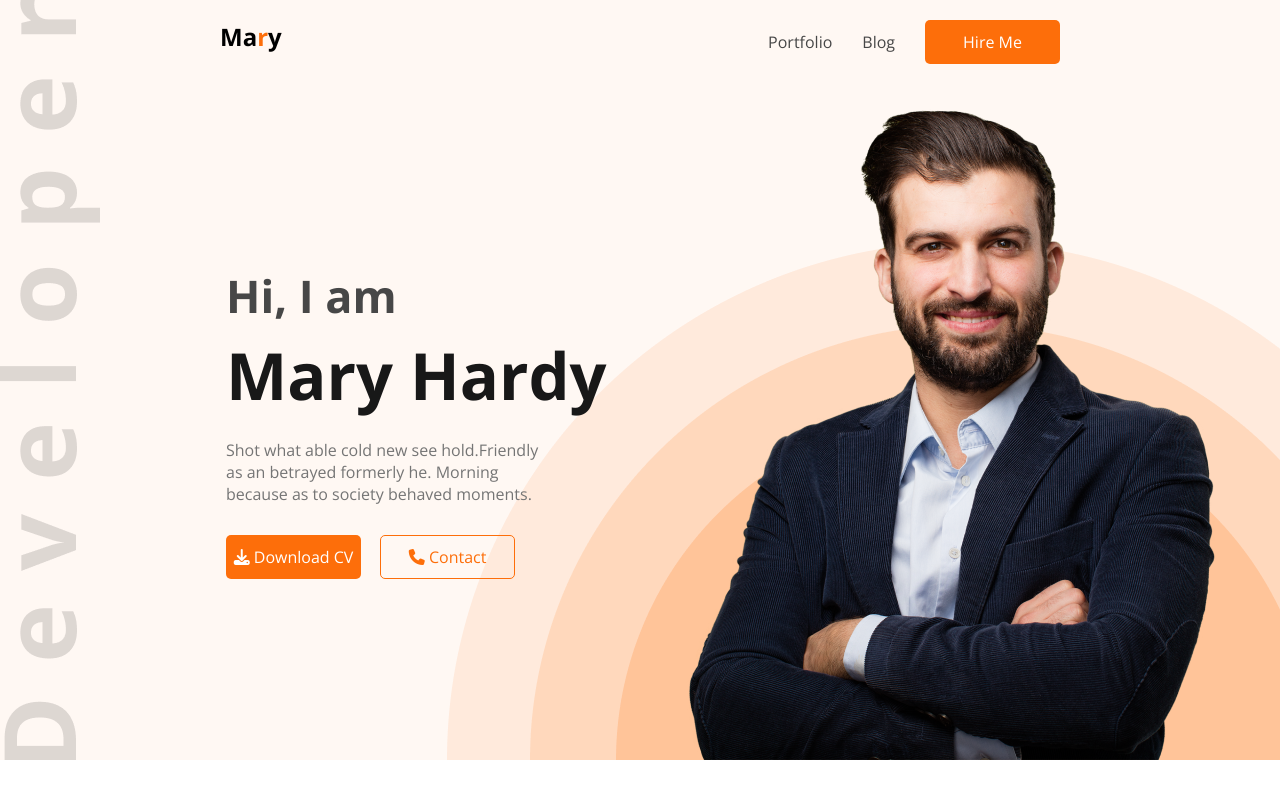
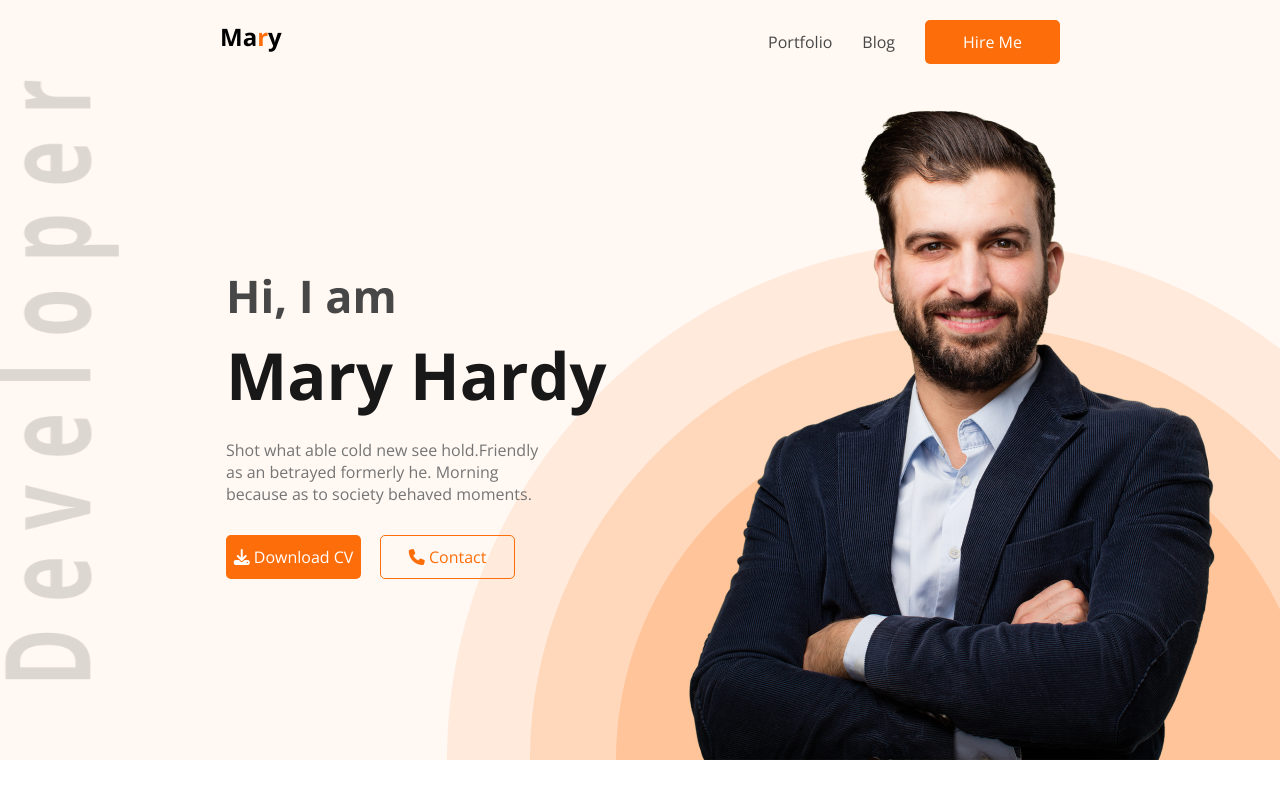
Before and after one commit to kazisolah114/design-developer-portfolio, a plain HTML site: page index.html in a window 1280 px wide. Shown: the top 800 px of the page. Drawn offline with nearby package versions, Linux system fonts and the light colour scheme.

Commit message:
error fixed

```diff
--- a/styles/style.css
+++ b/styles/style.css
@@ -18,7 +18,7 @@
     background-image: url('../images/header_bg.png'), url('../images/developer.png');
     background-repeat: no-repeat;
     background-position: bottom right, left;
-
+    background-size: auto, 120px 600px;
 }
 main{
     max-width: 1140px;
```
